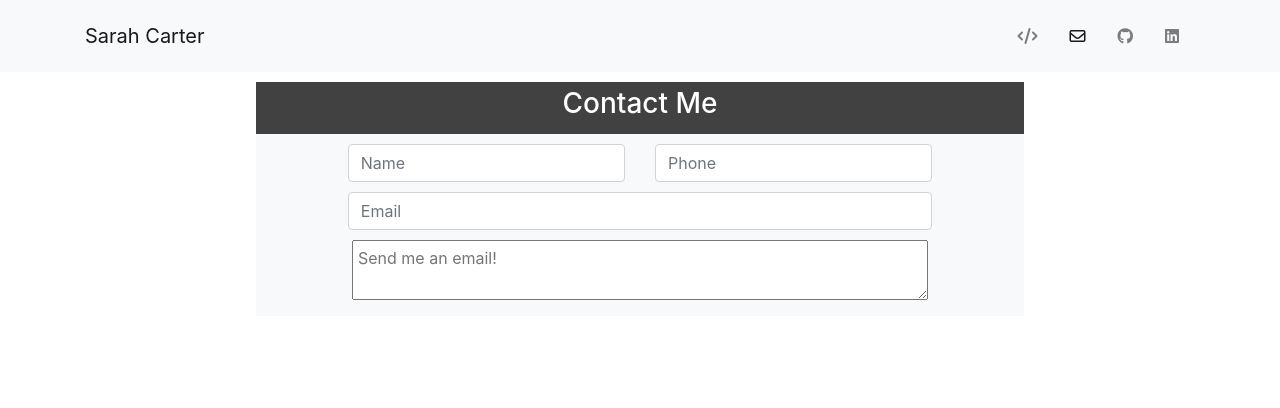
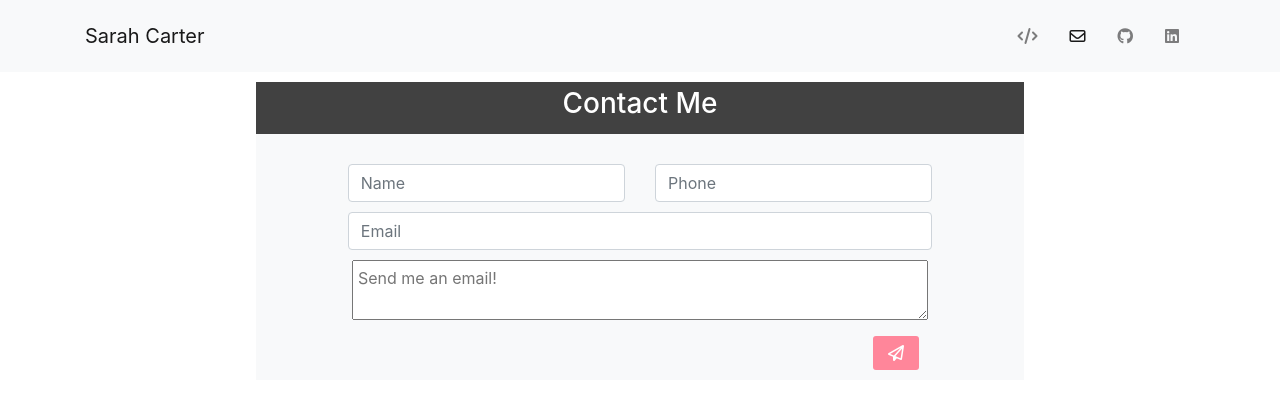
Before and after one commit to sarahm16/React-Portfolio, a React (Create React App) app: page /contact in a window 1280 px wide. Shown: the top 408 px of the page. Built offline with nearby package versions, Linux system fonts and the light colour scheme.

Commit message:
created a send email button that submits form

```diff
--- a/src/pages/contact.js
+++ b/src/pages/contact.js
@@ -21,6 +21,13 @@ class Contact extends Component {
         this.setState({[event.target.id] : event.target.value})
     }
 
+    onSubmit = (event) => {
+        event.preventDefault();
+        this.setState({isSubmitted: true});
+        console.log(this.state);
+        console.log('submitted form')
+    }
+
     render() {
         return(
             //make a form to send me email
@@ -32,7 +39,7 @@ class Contact extends Component {
                         <h3>Contact Me</h3>
                     </div>
                     <div className='row'>
-                        <form>
+                        <form onSubmit={this.onSubmit}>
                             <div className="row user-contact">
                                 <div className="col">
                                     <input type="text" id='name' className="form-control" placeholder="Name" onChange={this.onChange} />
@@ -47,6 +54,12 @@ class Contact extends Component {
                                 </div>
                             </div>
                             <textarea id='message' placeholder='Send me an email!' value={this.state.message} onChange={this.onChange} />
+                            <div className='row user-contact'>
+                                <div className='col-lg-10'></div>
+                                <div className='col-lg-2'>
+                                    <button type='submit' id='submit'><i className="far fa-paper-plane"></i></button>
+                                </div>
+                            </div>
                         </form>
                     </div>
                 </div>
--- a/src/pages/style.css
+++ b/src/pages/style.css
@@ -4,7 +4,7 @@
 }
 
 form {
-    margin: 10px 0px 10px 0px;
+    margin: 30px 0px 10px 0px;
     width: 100%;
     text-align: center;
 }
@@ -22,6 +22,14 @@ form {
     width: 75%;
     margin-top: 10px;
     padding: 5px;
+}
+
+#submit {
+    margin-top: 10px;
+    padding: 5px 15px 5px 15px;
+    background-color: rgb(255, 134, 154);
+    color: white;
+    border-radius: 3px;
 }
 
 .contact-header {
```
